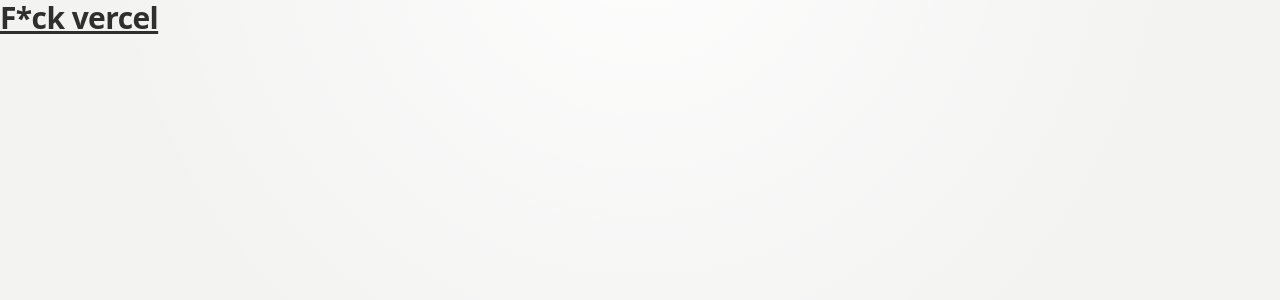
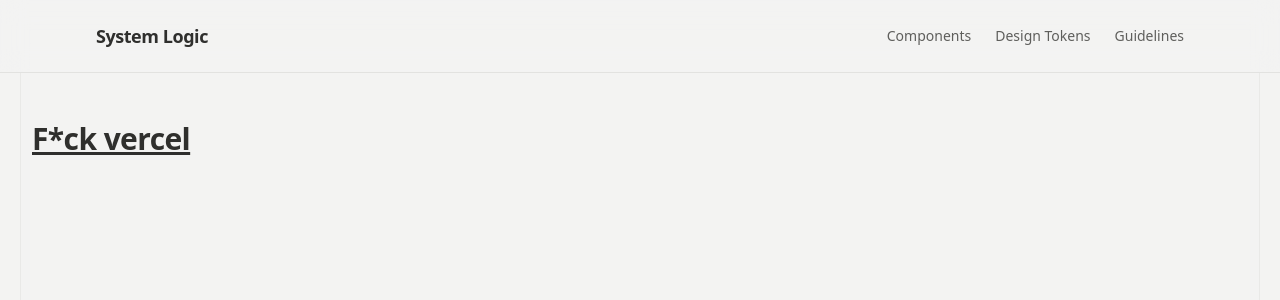
Before and after one commit to nurulid/basic-design-system, a Next.js app: page / in a window 1280 px wide. Shown: the top 300 px of the page. Built offline with nearby package versions, Linux system fonts and the light colour scheme.

Commit message:
setup layout and navigation

```diff
--- a/app/layout.tsx
+++ b/app/layout.tsx
@@ -1,6 +1,7 @@
 import type { Metadata } from "next";
 import { Geist, Geist_Mono } from "next/font/google";
 import "@/styles/globals.css";
+import { DefaultLayout } from "@/components/layout/DefaultLayout";
 
 const geistSans = Geist({
   variable: "--font-geist-sans",
@@ -27,7 +28,9 @@
       lang="en"
       className={`${geistSans.variable} ${geistMono.variable} h-full antialiased`}
     >
-      <body className="min-h-full flex flex-col">{children}</body>
+      <body className="min-h-full flex flex-col">
+        <DefaultLayout>{children}</DefaultLayout>
+      </body>
     </html>
   );
 }
--- /dev/null
+++ b/components/blocks/Navigation.tsx
@@ -0,0 +1,115 @@
+"use client";
+
+import * as React from "react";
+import Link from "next/link";
+import { usePathname } from "next/navigation";
+import { Menu, X } from "lucide-react";
+import { Button } from "@/components/ui/Button";
+import { cn } from "@/lib/utils";
+
+const navigationItems = [
+  { label: "Components", href: "/components" },
+  { label: "Design Tokens", href: "/design-tokens" },
+  { label: "Guidelines", href: "/guidelines" },
+];
+
+export function Navigation() {
+  const pathname = usePathname();
+  const [isMobileMenuOpen, setIsMobileMenuOpen] = React.useState(false);
+
+  React.useEffect(() => {
+    setIsMobileMenuOpen(false);
+  }, [pathname]);
+
+  return (
+    <header className="sticky top-0 z-40 w-full border-b border-system-border/80 bg-system-base/85 backdrop-blur-md">
+      <div className="container mx-auto flex h-[4.5rem] max-w-6xl items-center justify-between px-4 sm:px-6 lg:px-8">
+        <span className="text-lg font-semibold tracking-tight text-system-heading">
+          System Logic
+        </span>
+
+        <nav
+          aria-label="Main navigation"
+          className="hidden items-center gap-6 md:flex"
+        >
+          {navigationItems.map((item) => {
+            const isActive = pathname === item.href;
+
+            return (
+              <Link
+                key={item.href}
+                href={item.href}
+                aria-current={isActive ? "page" : undefined}
+                className={cn(
+                  "relative text-sm font-medium transition-colors",
+                  isActive
+                    ? "text-system-heading"
+                    : "text-system-text hover:text-system-heading",
+                )}
+              >
+                {item.label}
+                <span
+                  aria-hidden="true"
+                  className={cn(
+                    "absolute -bottom-2 left-1/2 h-1.5 w-1.5 -translate-x-1/2 rounded-full transition-all",
+                    isActive
+                      ? "scale-100 bg-system-info"
+                      : "scale-0 bg-transparent",
+                  )}
+                />
+              </Link>
+            );
+          })}
+        </nav>
+
+        <div className="flex items-center gap-2 md:hidden">
+          <Button
+            variant="ghost"
+            size="icon"
+            onClick={() => setIsMobileMenuOpen(!isMobileMenuOpen)}
+            aria-expanded={isMobileMenuOpen}
+            aria-controls="mobile-menu"
+            aria-label="Toggle navigation menu"
+          >
+            {isMobileMenuOpen ? (
+              <X className="h-5 w-5" />
+            ) : (
+              <Menu className="h-5 w-5" />
+            )}
+          </Button>
+        </div>
+      </div>
+
+      {isMobileMenuOpen && (
+        <nav
+          id="mobile-menu"
+          aria-label="Mobile navigation"
+          className="border-t border-system-border bg-system-base px-4 py-4 shadow-lg md:hidden"
+        >
+          <div className="flex flex-col space-y-2">
+            {navigationItems.map((item) => {
+              const isActive = pathname === item.href;
+
+              return (
+                <Link
+                  key={item.href}
+                  href={item.href}
+                  aria-current={isActive ? "page" : undefined}
+                  onClick={() => setIsMobileMenuOpen(false)}
+                  className={cn(
+                    "rounded-lg px-3 py-2 text-sm font-medium transition-colors",
+                    isActive
+                      ? "bg-system-soft text-system-heading"
+                      : "text-system-text hover:text-system-heading",
+                  )}
+                >
+                  {item.label}
+                </Link>
+              );
+            })}
+          </div>
+        </nav>
+      )}
+    </header>
+  );
+}
--- /dev/null
+++ b/components/layout/DefaultLayout.tsx
@@ -0,0 +1,13 @@
+import React from "react";
+import { Navigation } from "../blocks/Navigation";
+
+export const DefaultLayout = ({ children }: { children: React.ReactNode }) => {
+  return (
+    <div className="page-shell min-h-screen bg-system-base font-sans text-system-text selection:bg-system-info/30 selection:text-system-heading transition-colors duration-300 pb-20">
+      <Navigation />
+      <div className="container mx-auto px-4 py-12 sm:px-6 lg:px-8 max-w-7xl">
+        {children}
+      </div>
+    </div>
+  );
+};
--- a/package.json
+++ b/package.json
@@ -11,6 +11,7 @@
   "dependencies": {
     "class-variance-authority": "^0.7.1",
     "clsx": "^2.1.1",
+    "lucide-react": "^1.3.0",
     "next": "16.2.1",
     "react": "19.2.4",
     "react-dom": "19.2.4",
--- a/styles/globals.css
+++ b/styles/globals.css
@@ -91,10 +91,11 @@
   .page-shell::before {
     content: "";
     position: fixed;
-    inset: 20px;
     border: 1px solid color-mix(in oklab, var(--color-system-border) 65%, white);
     border-radius: 26px;
     pointer-events: none;
     z-index: -1;
+
+    @apply inset-1 sm:inset-5;
   }
 }
```
Also changed, not shown: 1 other file (tests, documents, lock files or other folders).
